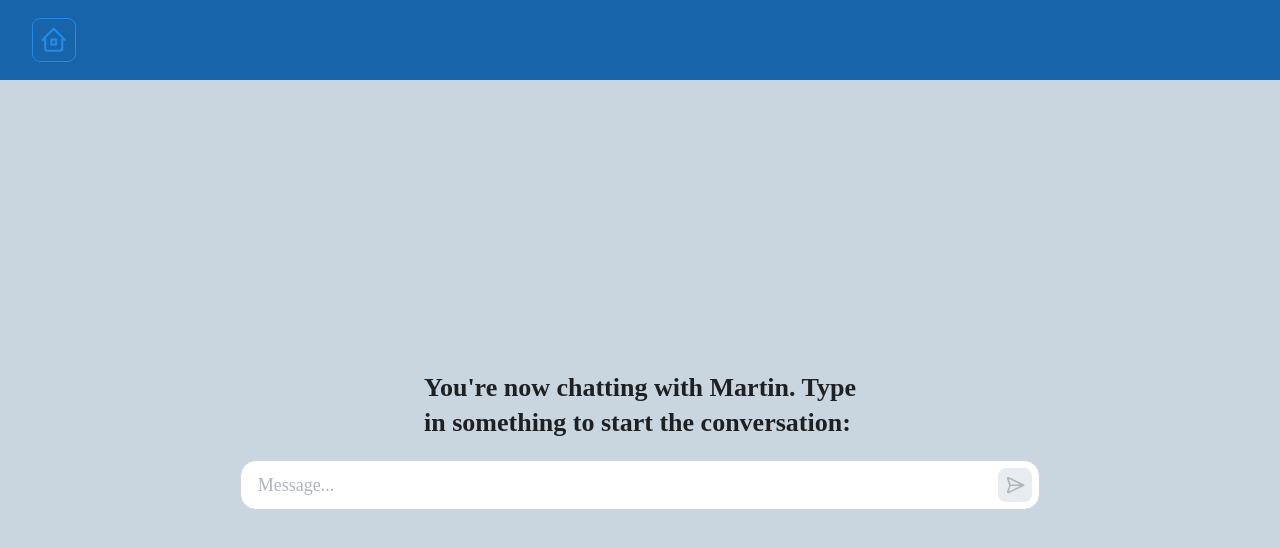
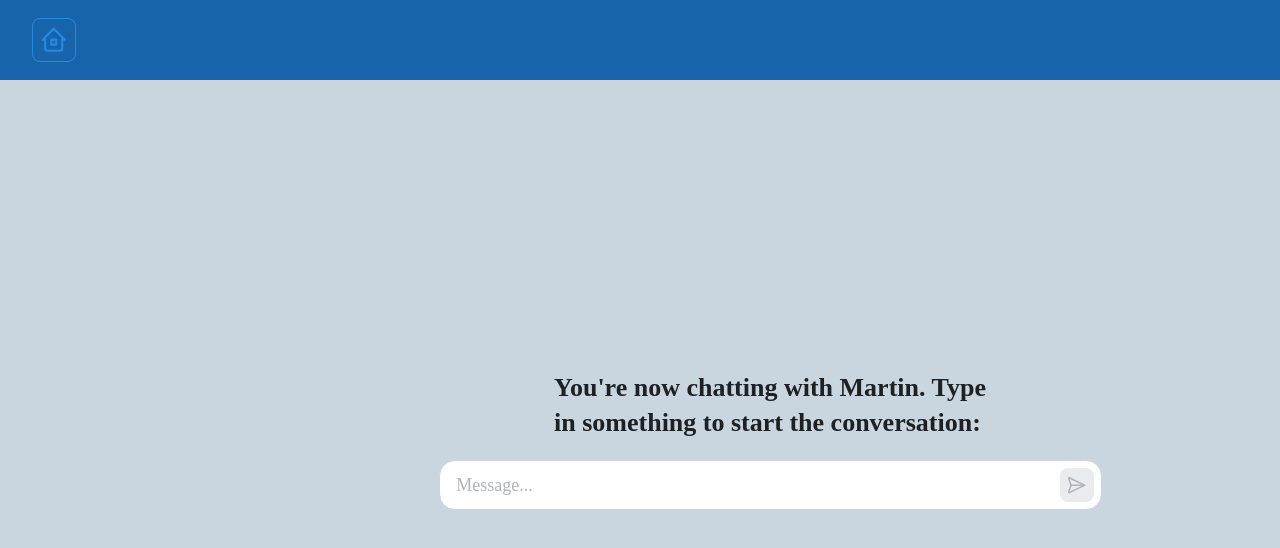
Before and after one commit to nanibaba/chat-io, a Next.js app: page /chat/one-to-one in a window 1280 px wide. Shown: the top 548 px of the page. Built offline with nearby package versions, Linux system fonts and the light colour scheme.

Commit message:
Adjusted scroll area to move it to the right-hand side

```diff
--- a/src/app/chat/group/page.js
+++ b/src/app/chat/group/page.js
@@ -1,12 +1,12 @@
-import PageContainer from '@/ui/components/pageContainer.js';
+import InnerPageContainer from '@/ui/components/innerPageContainer.js';
 import { Title } from '@mantine/core';
 
 export default function GroupChat() {
     return (
-        <PageContainer>
+        <InnerPageContainer>
           <Title mb="lg" order={2} textWrap="wrap">
             You&apos;re now in a group chat with Sigma Squad. Type<br></br>in something to start the conversation:
           </Title>
-        </PageContainer>
+        </InnerPageContainer>
       )
 }
--- a/src/app/chat/one-to-one/page.js
+++ b/src/app/chat/one-to-one/page.js
@@ -1,7 +1,9 @@
 'use client'
 
 import { useState, useRef } from 'react';
-import PageContainer from '@/ui/components/pageContainer.js';
+import OuterPageContainer from '@/ui/components/outerpageContainer.js';
+import Drawer from '@/ui/components/drawer.js';
+import InnerPageContainer from '@/ui/components/innerPageContainer.js';
 import { CSSTransition } from 'react-transition-group';
 import { Title } from '@mantine/core';
 import ChatScrollArea from '@/ui/components/chat/scrollArea/chatScrollArea.js';
@@ -14,17 +16,20 @@ export default function RegularChat() {
   const [messagedContent, setMessagedContent] = useState([]);
   const titleRef = useRef(null);
   const viewport = useRef(null);
-  const containerStyle = {
+  const innerPageContainerStyle = {
     alignItems: "center",
     justifyContent: "center",
-    flexDirection: "column"
+    flexDirection: "column",
+    flexGrow: 1
   }
   const hasTransitioned = isChatActive && isTextFaded;
   if (hasTransitioned) {
-    containerStyle.justifyContent = "space-between";
+    innerPageContainerStyle.justifyContent = "space-between";
   }
   return (
-  <PageContainer style={containerStyle}>
+  <OuterPageContainer>
+    <Drawer type="left" width={260}/>
+    <InnerPageContainer style={innerPageContainerStyle}>
       <CSSTransition in={!isChatActive}
         classNames={{
           exit: classes['fade-out-exit'],
@@ -51,6 +56,7 @@ export default function RegularChat() {
         messagedContent={messagedContent}
         viewport={viewport}
       />
-    </PageContainer>
+    </InnerPageContainer>
+  </OuterPageContainer>
   )
 }
--- a/src/app/page.js
+++ b/src/app/page.js
@@ -1,14 +1,14 @@
-import PageContainer from '@/ui/components/pageContainer.js';
+import InnerPageContainer from '@/ui/components/innerPageContainer.js';
 import { Title } from '@mantine/core';
 import ChatTypesContainer from '@/ui/components/home/chatTypesContainer.js';
 
 export default function Home() {
   return (
-    <PageContainer>
+    <InnerPageContainer>
       <Title mb="lg" order={2} textWrap="wrap">
         Welcome to ChatIO! Please<br></br>choose your preferred chat type:
       </Title>
       <ChatTypesContainer/>
-    </PageContainer>
+    </InnerPageContainer>
   )
 }
--- a/src/ui/components/chat/scrollArea/chatScrollArea.js
+++ b/src/ui/components/chat/scrollArea/chatScrollArea.js
@@ -1,13 +1,17 @@
 import { ScrollArea } from "@mantine/core";
+import classes from "./styles/scrollarea.module.css";
 
 export default function ChatScrollArea({messagedContent, viewportRef}) {
     const content = messagedContent
         .map((message, index) => <p key={index}>{message}</p>);
     return (
-    <ScrollArea viewportRef={viewportRef}
+    <ScrollArea classNames={{
+            root: classes.root,
+            viewport: classes.viewport,
+            content: classes.content
+        }}
+        viewportRef={viewportRef}
         flex="1 1 auto"
-        w="50rem"
-        maw="65%"
         scrollbars="y">
         {content}
     </ScrollArea>
--- /dev/null
+++ b/src/ui/components/chat/scrollArea/styles/scrollarea.module.css
@@ -0,0 +1,14 @@
+.root {
+    width: 100%;
+}
+
+.viewport {
+    display: flex;
+    justify-content: center;
+}
+
+.content {
+    width: 50rem;
+    max-width: 65%;
+    min-width: fit-content;
+}
--- /dev/null
+++ b/src/ui/components/drawer.js
@@ -0,0 +1,10 @@
+import { Container } from '@mantine/core';
+
+export default function Drawer({type, width}) {
+    const className = type === 'left' ? "leftDrawer" : "rightDrawer"
+    return (
+        <Container className={className}
+            px={0}
+            w={width}/>
+    )
+}
--- a/src/ui/components/pageContainer.js
+++ b/src/ui/components/innerPageContainer.js
@@ -6,11 +6,12 @@ const defaultStyle = {
   flexDirection: "column"
 }
 
-export default function PageContainer({style=defaultStyle, children}) {
+export default function InnerPageContainer({style=defaultStyle, children}) {
   return (
   <Container style={style}
     display="flex"
     h="calc(100vh - var(--navbar-height))"
+    px={0}
     fluid >
       {children}
   </Container>
--- /dev/null
+++ b/src/ui/components/outerpageContainer.js
@@ -0,0 +1,11 @@
+import { Container } from '@mantine/core';
+
+export default function OuterPageContainer({children}) {
+    return (
+        <Container display="flex"
+            px={0}
+            fluid >
+            {children}
+        </Container>
+    )
+}
```
Lines whose indentation alone changed are shown as unchanged.
